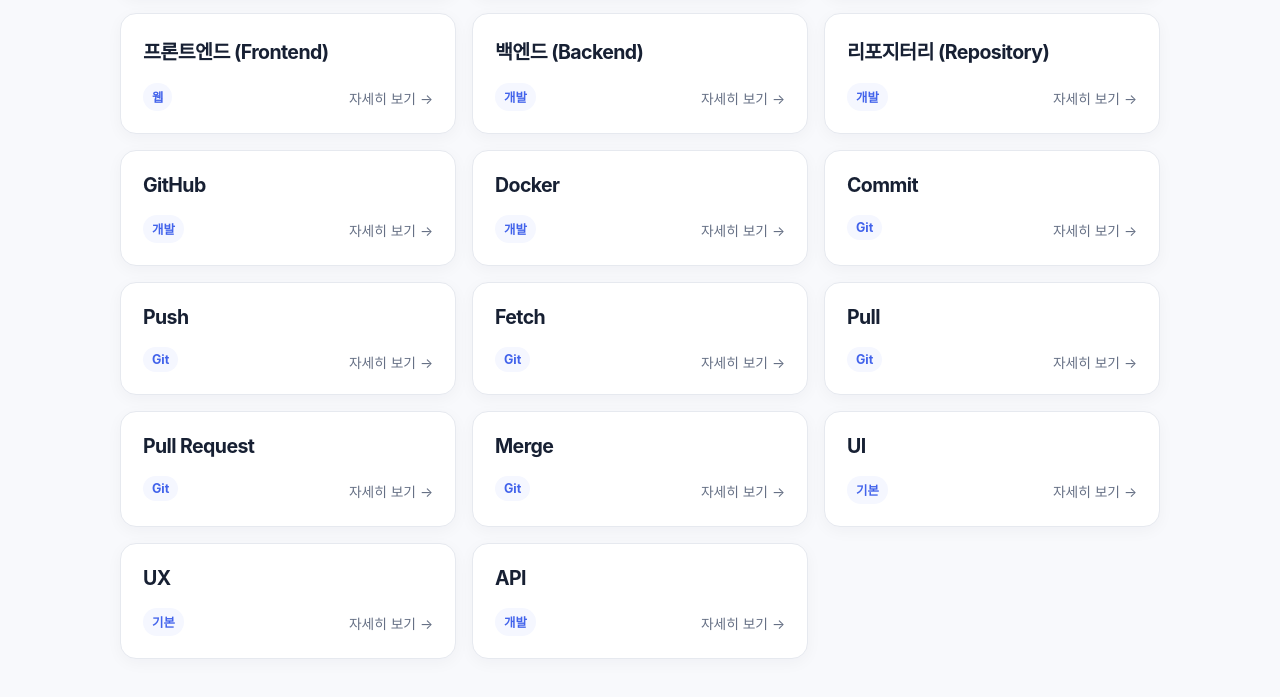
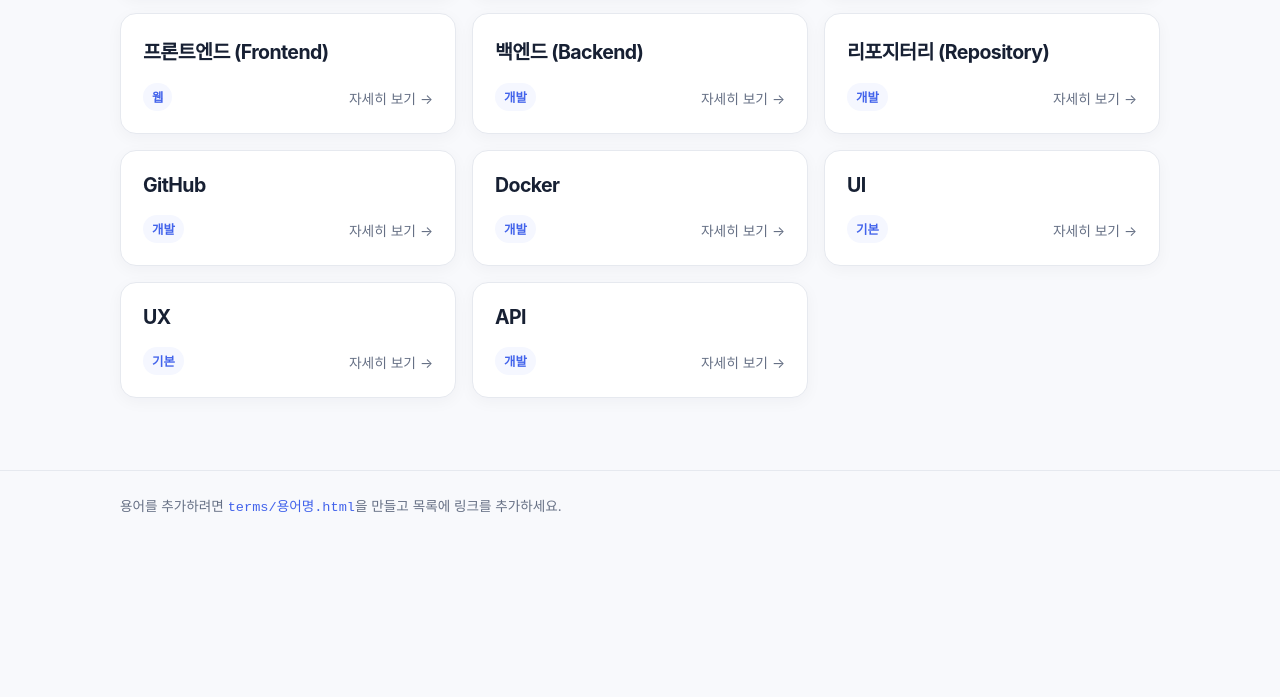
Before and after one commit to dko6211-design/HTML, a plain HTML site: page index.html in a window 1280 px wide. Shown: the part 527-1224 px from the top of the page. After the commit the page ends 1066 px from the top, so only its background shows below. Drawn offline with Linux system fonts and the light colour scheme.

```diff
--- a/index.html
+++ b/index.html
@@ -42,12 +42,6 @@
       { name: '리포지터리 (Repository)', category: '개발', url: './terms/repository.html' },
       { name: 'GitHub', category: '개발', url: './terms/github.html' },
       { name: 'Docker', category: '개발', url: './terms/docker.html' },
-      { name: 'Commit', category: 'Git', url: './terms/commit.html' },
-      { name: 'Push', category: 'Git', url: './terms/push.html' },
-      { name: 'Fetch', category: 'Git', url: './terms/fetch.html' },
-      { name: 'Pull', category: 'Git', url: './terms/pull.html' },
-      { name: 'Pull Request', category: 'Git', url: './terms/pull-request.html' },
-      { name: 'Merge', category: 'Git', url: './terms/merge.html' },
       { name: 'UI', category: '기본', url: './terms/ui.html' },
       { name: 'UX', category: '기본', url: './terms/ux.html' },
       { name: 'API', category: '개발', url: './terms/api.html' }
```
Also changed, not shown: 1 other file.
